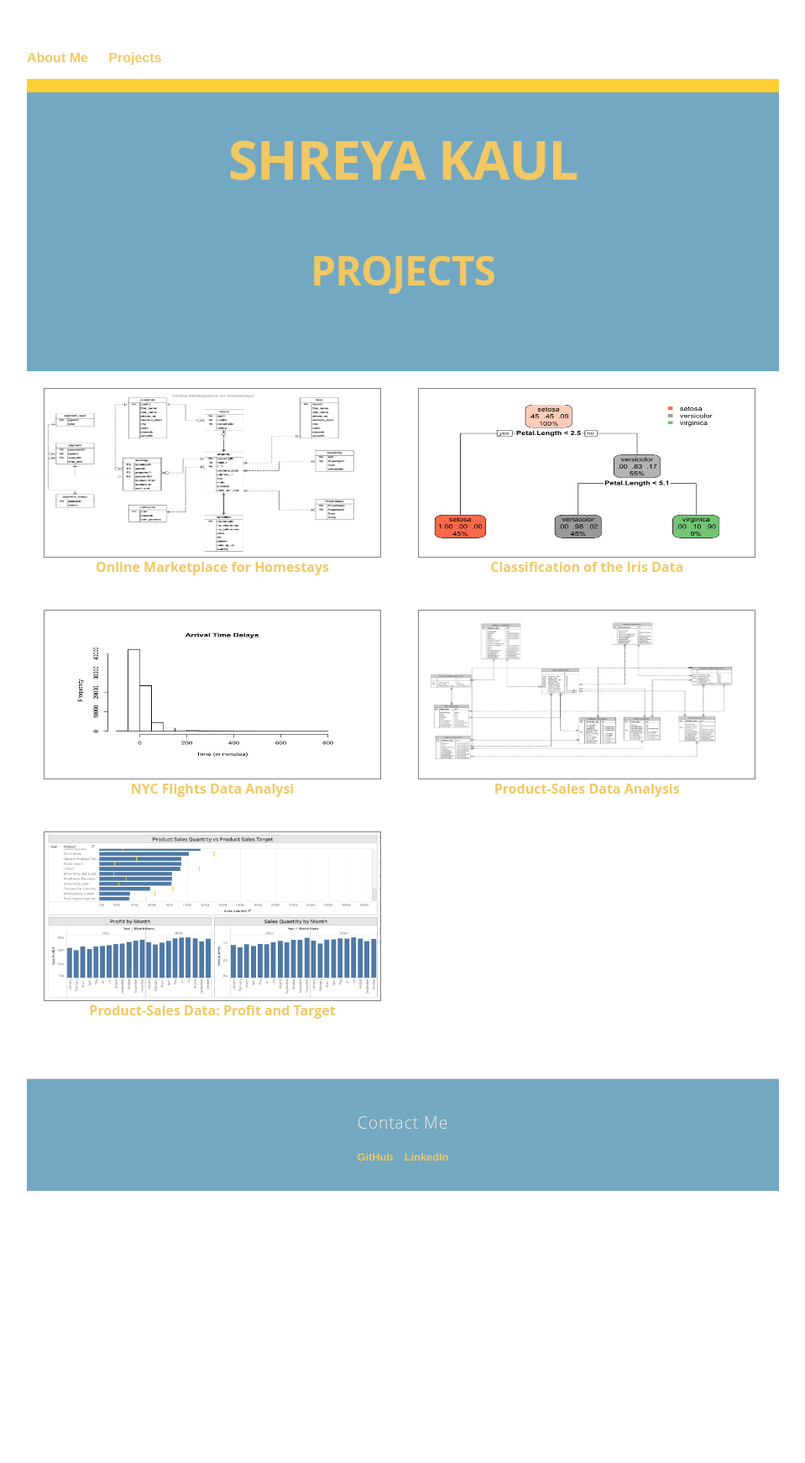
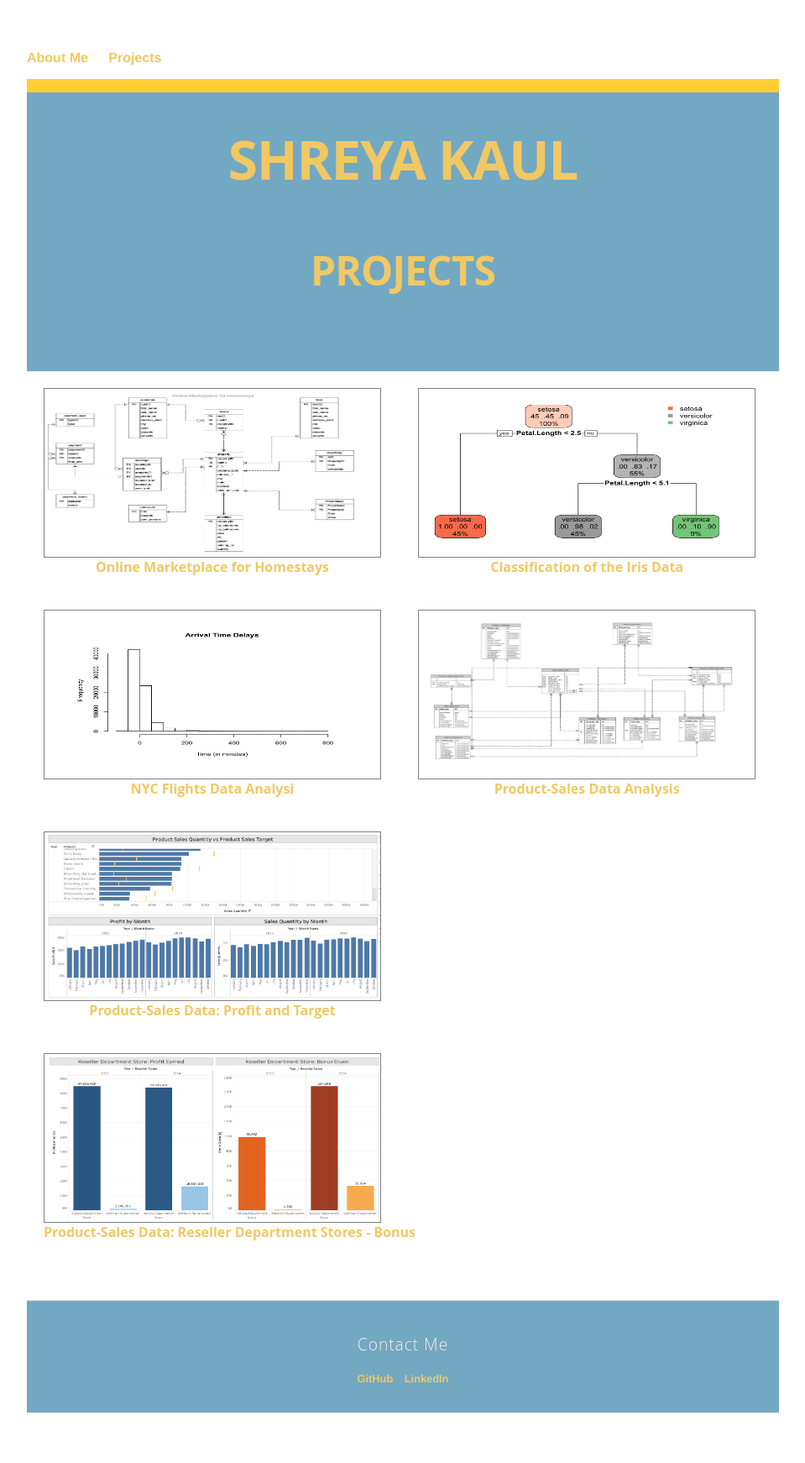
Before and after one commit to shreyakaul/shreyakaul.github.io, a Jekyll site: the page built from Projects.html, in a window 1280 px wide. Shown: the whole page at 84% size, without its empty margins (160-1119 px from the left). Built offline with Jekyll 4.4.1, drawn with Linux system fonts in a browser that asks for light colours; before the commit the page ends 1478 px from its top, so only the background shows below that.

Commit message:
Update Projects.html

```diff
--- a/Projects.html
+++ b/Projects.html
@@ -37,4 +37,10 @@ title: Projects
    <figcaption>Product-Sales Data: Profit and Target</figcaption>
   </figure>
   </a>
+  <a href="https://public.tableau.com/views/BonusAwardedToResellerDepartmentStores/Dashboard2?:language=en&:retry=yes&:display_count=y&:origin=viz_share_link">
+  <figure>
+  <img alt="Product-Sales_BonusGiven" src="img2_ProductData.png" width="400" height="200" title="Product-Sales Data: Reseller Department Stores - Bonus">
+   <figcaption>Product-Sales Data: Reseller Department Stores - Bonus</figcaption>
+  </figure>
+  </a>
 </body>
```
